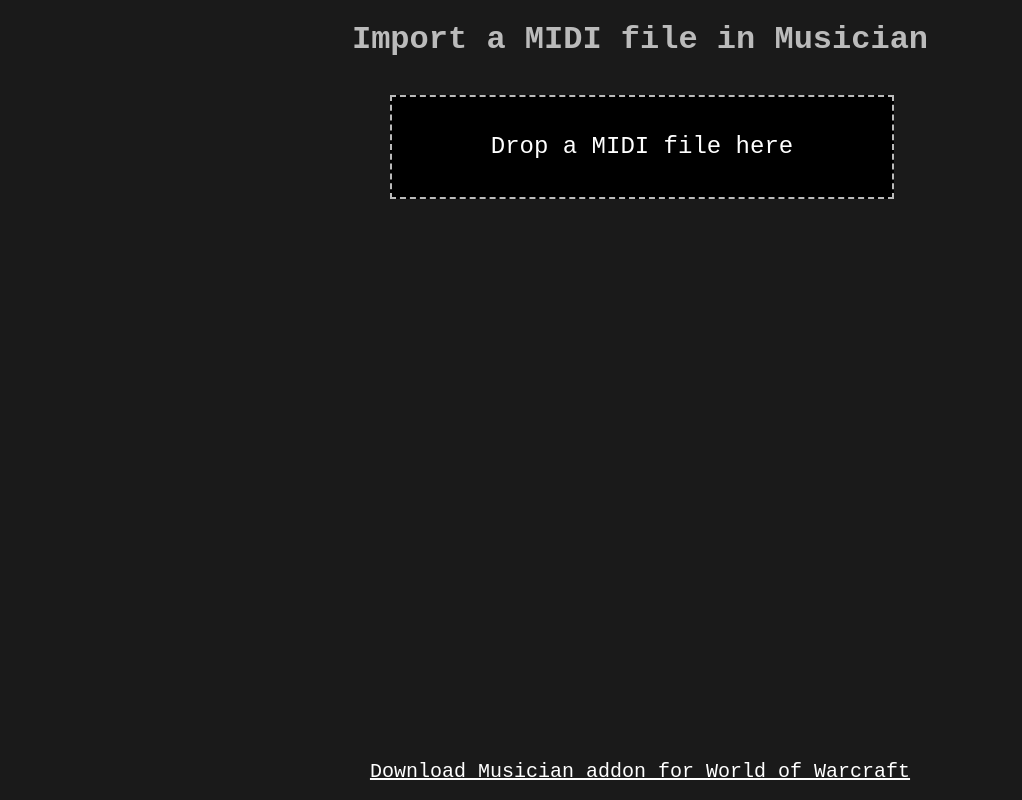
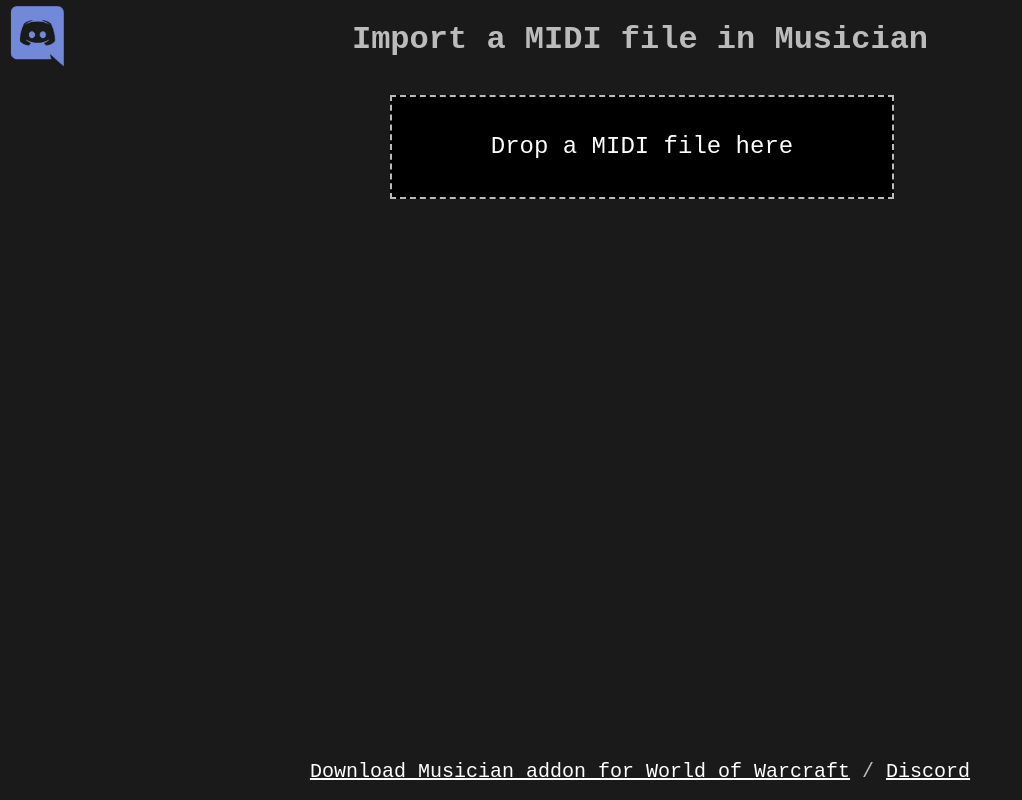
Before and after one commit to LenweSaralonde/Musician, a plain HTML site: page MidiConvert/index.html in a window 1280 px wide. Shown: the whole page, without its empty margins (0-1022 px from the left). Drawn offline with Linux system fonts and the light colour scheme.

Commit message:
Added link to the Discord community

```diff
--- a/MidiConvert/index.html
+++ b/MidiConvert/index.html
@@ -156,6 +156,27 @@
 			background-color: #BB0000;
 		}
 
+		#Discord {
+			position: fixed;
+			left: 0;
+			top: 0;
+		}
+
+		#Discord img {
+			border: 0;
+			margin: 0;
+			width: 25%;
+			float: left;
+			-webkit-transition: width 0.15s;
+			transition: width 0.15s;
+		}
+
+		#Discord img:hover {
+			border: 0;
+			width: 30%;
+			float: left;
+		}
+
 	</style>
 </head>
 <body>
@@ -175,7 +196,8 @@
 		</div>
 	</div>
 
-	<div id="Description"><a href="https://lenwe.info/musician">Download Musician addon for World of Warcraft</a></div>
+	<div id="Description"><a href="https://lenwe.info/musician">Download Musician addon for World of Warcraft</a> / <a href="https://discord.gg/ypfpGxK" target="_blank">Discord</a></div>
+	<div id="Discord"><a href="https://discord.gg/ypfpGxK" title="Join our Discord community!" target="_blank"><img src="img/Discord-Logo-Color.png" alt="Join our Discord community!"></a></div>
 
 	<script type="text/javascript">
 
```
Also changed, not shown: MidiConvert/img/Discord-Logo-Color.png (added), README.md.
